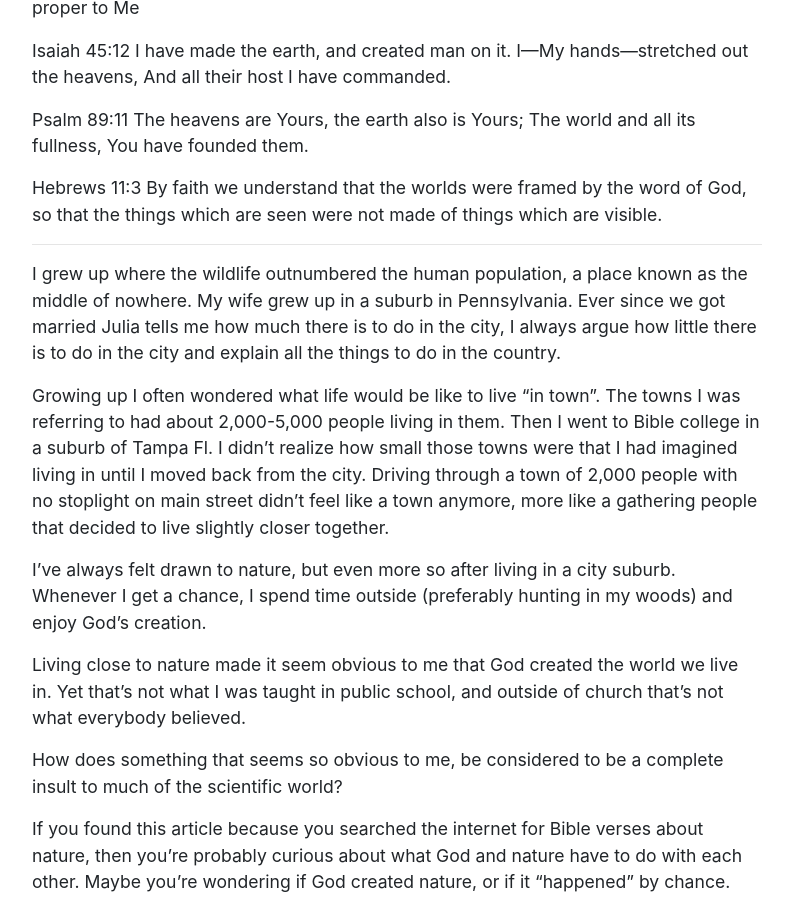
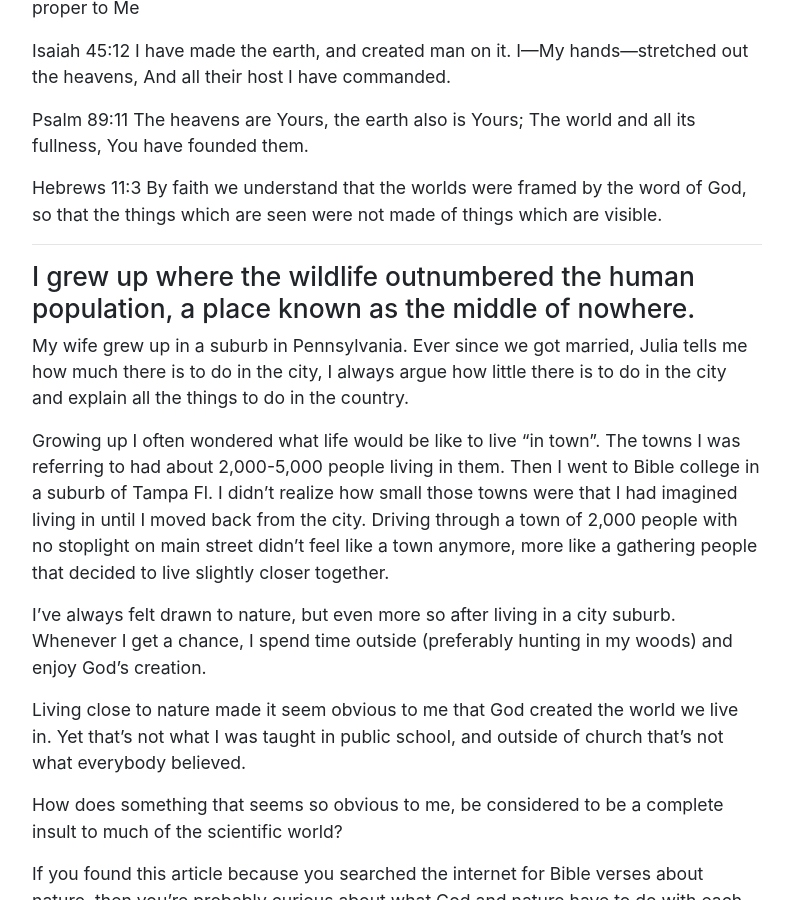
Before and after one commit to jmofyi/pastorjeremiah, a Jekyll site: the page built from _posts/2019-03-11-bible-verses-about-nature.md, in a window 1280 px wide and 900 px high, scrolled down 740 px. Shown: the whole window, without its empty margins (243-1033 px from the left). Built offline with Jekyll 4.4.1, drawn with Linux system fonts in a browser that asks for light colours.

```diff
--- a/_posts/2019-03-11-bible-verses-about-nature.md
+++ b/_posts/2019-03-11-bible-verses-about-nature.md
@@ -21,14 +21,15 @@ Jeremiah 27:5 ‘I have made the earth, the man and the beast that are on the gr
 
 Isaiah 45:12 I have made the earth, and created man on it. I—My hands—stretched out the heavens, And all their host I have commanded.
 
-
 Psalm 89:11 The heavens are Yours, the earth also is Yours; The world and all its fullness, You have founded them.
 
 Hebrews 11:3 By faith we understand that the worlds were framed by the word of God, so that the things which are seen were not made of things which are visible.
 
 ***
 
-I grew up where the wildlife outnumbered the human population, a place known as the middle of nowhere. My wife grew up in a suburb in Pennsylvania. Ever since we got married Julia tells me how much there is to do in the city, I always argue how little there is to do in the city and explain all the things to do in the country.
+#### I grew up where the wildlife outnumbered the human population, a place known as the middle of nowhere.
+
+My wife grew up in a suburb in Pennsylvania. Ever since we got married, Julia tells me how much there is to do in the city, I always argue how little there is to do in the city and explain all the things to do in the country.
 
 Growing up I often wondered what life would be like to live “in town”. The towns I was referring to had about 2,000-5,000 people living in them. Then I went to Bible college in a suburb of Tampa Fl. I didn’t realize how small those towns were that I had imagined living in until I moved back from the city. Driving through a town of 2,000 people with no stoplight on main street didn’t feel like a town anymore, more like a gathering people that decided to live slightly closer together.
 
```
